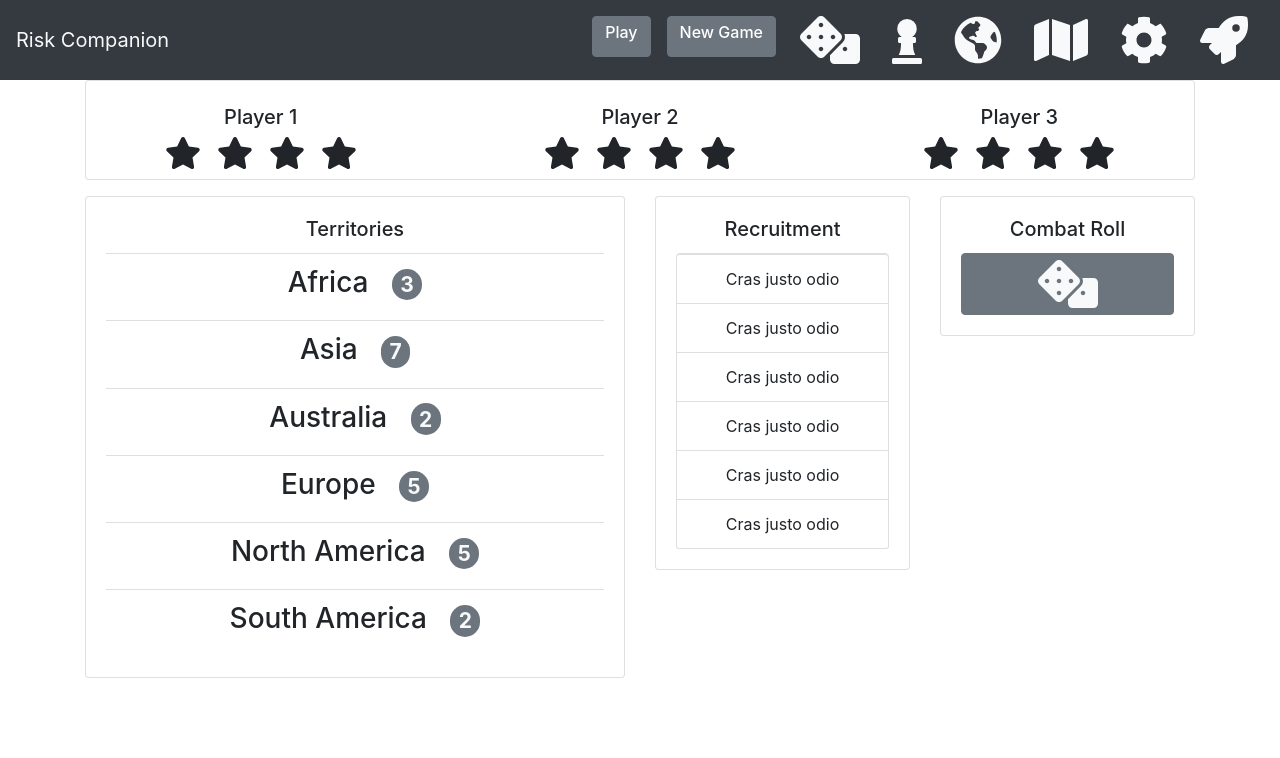
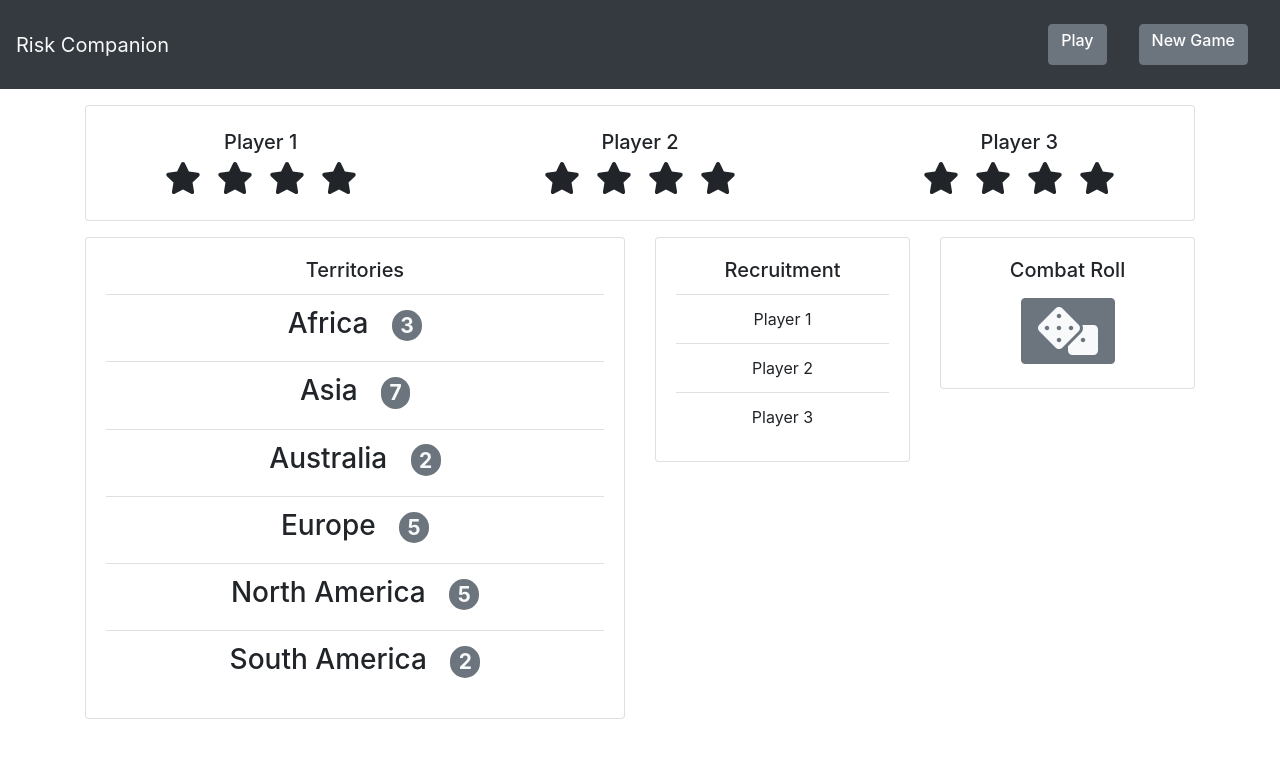
Before and after one commit to dreesehudson/risk-player-aid, a React (Create React App) app: page /game in a window 1280 px wide. Shown: the top 758 px of the page. Built offline with nearby package versions, Linux system fonts and the light colour scheme.

Commit message:
update spacing

```diff
--- a/src/App.js
+++ b/src/App.js
@@ -2,7 +2,7 @@ import React from 'react'
 import './App.css';
 import Header from './Components/Header'
 import PlayerDashboard from './Components/PlayerDashboard'
-//import Setup from './Components/Setup'
+import Setup from './Components/Setup'
 import Footer from './Components/Footer'
 import {
   BrowserRouter as Router,
@@ -19,9 +19,9 @@ function App() {
           <Route path="/game">
             <PlayerDashboard />
           </Route>
-          {/* <Route path="/setup">
+          <Route path="/setup">
             <Setup />
-          </Route> */}
+          </Route>
         </Switch>
 
         <Footer/>
--- a/src/Components/Header.js
+++ b/src/Components/Header.js
@@ -18,16 +18,20 @@ const Header = (props) => {
         <Collapse isOpen={isOpen} navbar>
           <Nav className="ml-auto" navbar>
             <NavItem className='m-2'>
+              <NavLink>
                 <Button href='/game'>
                   <h6>Play</h6>
                 </Button>
+              </NavLink>
             </NavItem>
             <NavItem className='m-2'>
+              <NavLink>
                 <Button>
                   <h6>New Game</h6>
                 </Button>
+              </NavLink>
             </NavItem>
-            <NavItem>
+            {/* <NavItem>
               <NavLink>
                 <FontAwesomeIcon className='mx-2 fa-3x text-light' icon={faDice} />
               </NavLink>
@@ -56,7 +60,7 @@ const Header = (props) => {
               <NavLink>
                 <FontAwesomeIcon className='mx-2 fa-3x text-light' icon={faRocket} />
               </NavLink>
-            </NavItem>
+            </NavItem> */}
           </Nav>
         </Collapse>
       </Navbar>
--- a/src/Components/PlayerDashboard.js
+++ b/src/Components/PlayerDashboard.js
@@ -13,7 +13,7 @@ const Body = (props) => {
     const [attackingFrom, setAttackingFrom] = useState('');
     const [modal, setModal] = useState(false);
     {/* players will need to be moved to a useContext helper that is populated from Austin's new game modal */ }
-    const [players, setPlayers] = useState([{ name: "Player 1" }, { name: "Player 2" }, { name: 'Player 3' }]);
+    const [players, setPlayers] = useState([{ id: 1, name: "Player 1" }, { id: 2, name: "Player 2" }, { id: 3, name: 'Player 3' }]);
     const [states, setStates] = useState([])
     const { className } = props;
     const toggle = () => setModal(!modal);
@@ -22,9 +22,9 @@ const Body = (props) => {
     //return array of territories objects
 
     return (
-        <Container>
+        <Container className='mt-3'>
             <Card>
-                <Row className="mt-3 justify-content-center">
+                <Row className="my-3 justify-content-center">
                     {/* players will need to be moved to a useContext helper that is populated from Austin's new game modal */}
                     {players.map((item, idx) => {
                         return (
@@ -65,8 +65,8 @@ const Body = (props) => {
                                 {/* Combat Modal */}
                                 <CardTitle tag="h5">Combat Roll</CardTitle>
                                 <>
-                                    <Button onClick={toggle}>
-                                        <FontAwesomeIcon className='mx-2 fa-3x text-light' icon={faDice} />
+                                    <Button className='mx-auto my-1 p-2' onClick={toggle}>
+                                        <FontAwesomeIcon className='mx-2 p-0 fa-3x text-light' icon={faDice} />
                                     </Button>
                                     <Modal isOpen={modal} size='lg' toggle={toggle} className={className}>
                                         <ModalHeader toggle={toggle}></ModalHeader>
--- a/src/Components/Recruitment.js
+++ b/src/Components/Recruitment.js
@@ -11,14 +11,13 @@ function Recruitment(props) {
             <Card body>
                 {/* Recruit Panel */}
                 <CardTitle tag="h5">Recruitment</CardTitle>
-                <ListGroup class="list-group list-group-flush">
-                    <ListGroupItem class="list-group-item">Cras justo odio</ListGroupItem>
-                    <ListGroupItem class="list-group-item">Cras justo odio</ListGroupItem>
-                    <ListGroupItem class="list-group-item">Cras justo odio</ListGroupItem>
-                    <ListGroupItem class="list-group-item">Cras justo odio</ListGroupItem>
-                    <ListGroupItem class="list-group-item">Cras justo odio</ListGroupItem>
-                    <ListGroupItem class="list-group-item">Cras justo odio</ListGroupItem>
-
+                <ListGroup className="list-group-flush">
+                    {props.players.map((item, idx) => {
+                        return (
+                            <ListGroupItem key={idx} className="list-group-item">{item.name}</ListGroupItem>
+                        )
+                    })
+                    }
                 </ListGroup>
             </Card>
         </>
```
Also changed, not shown: src/utilities/factions.js (added), 1 other file (tests, documents, lock files or other folders). Lines whose indentation alone changed are shown as unchanged.
